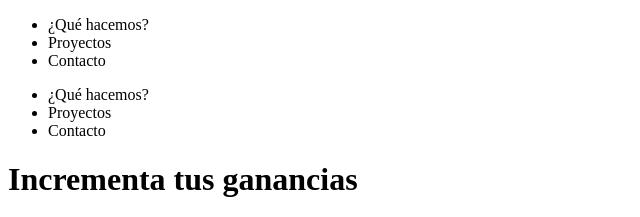
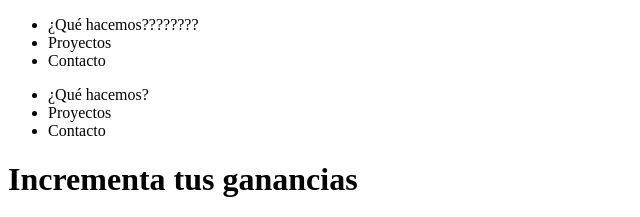
Before and after one commit to JoelHernandez343/web-project-other, a plain HTML site: page index.html in a window 1280 px wide. Shown: the top 217 px of the page, 0-640 px from the left. Drawn offline with Linux system fonts and the light colour scheme.

Commit message:
Agregando??

```diff
--- a/index.html
+++ b/index.html
@@ -10,7 +10,7 @@
     <header>
       <nav>
         <ul>
-          <li>¿Qué hacemos?</li>
+          <li>¿Qué hacemos????????</li>
           <li>Proyectos</li>
           <li>Contacto</li>
         </ul>
```
